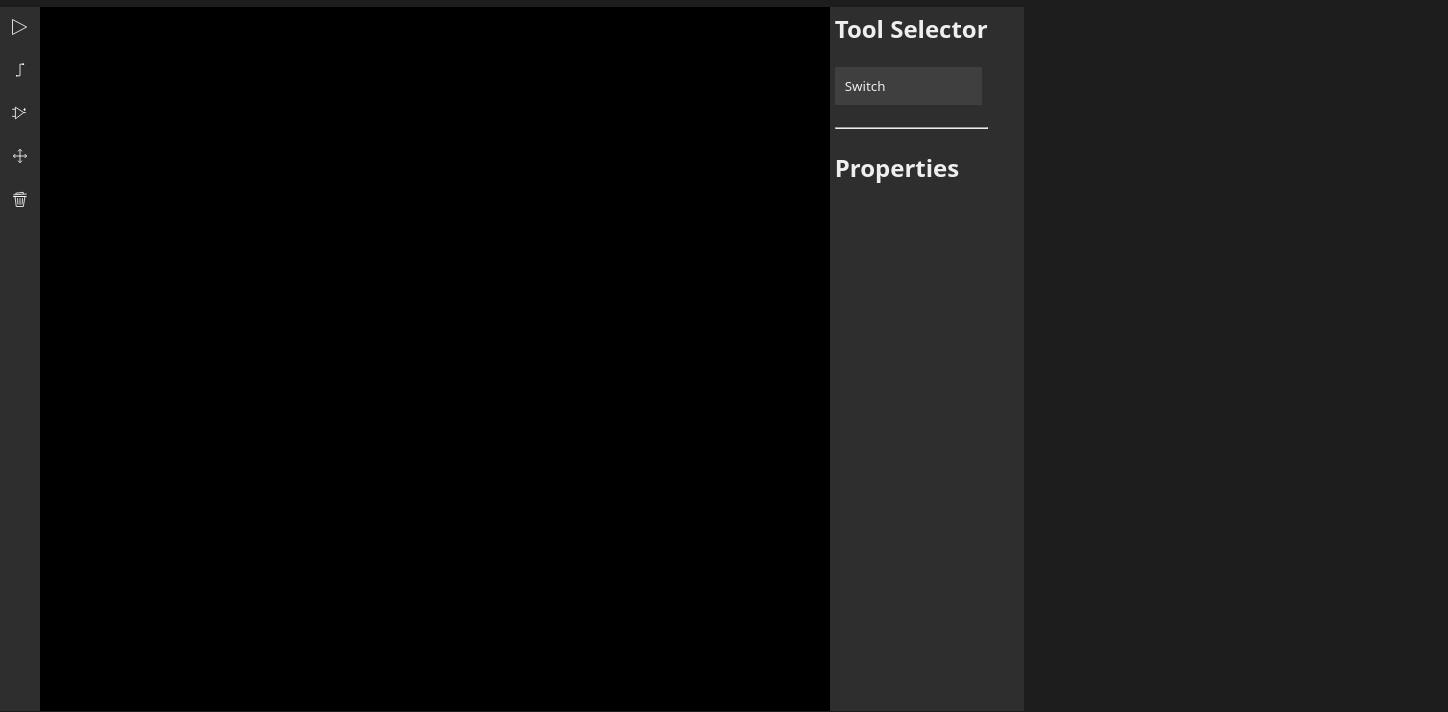
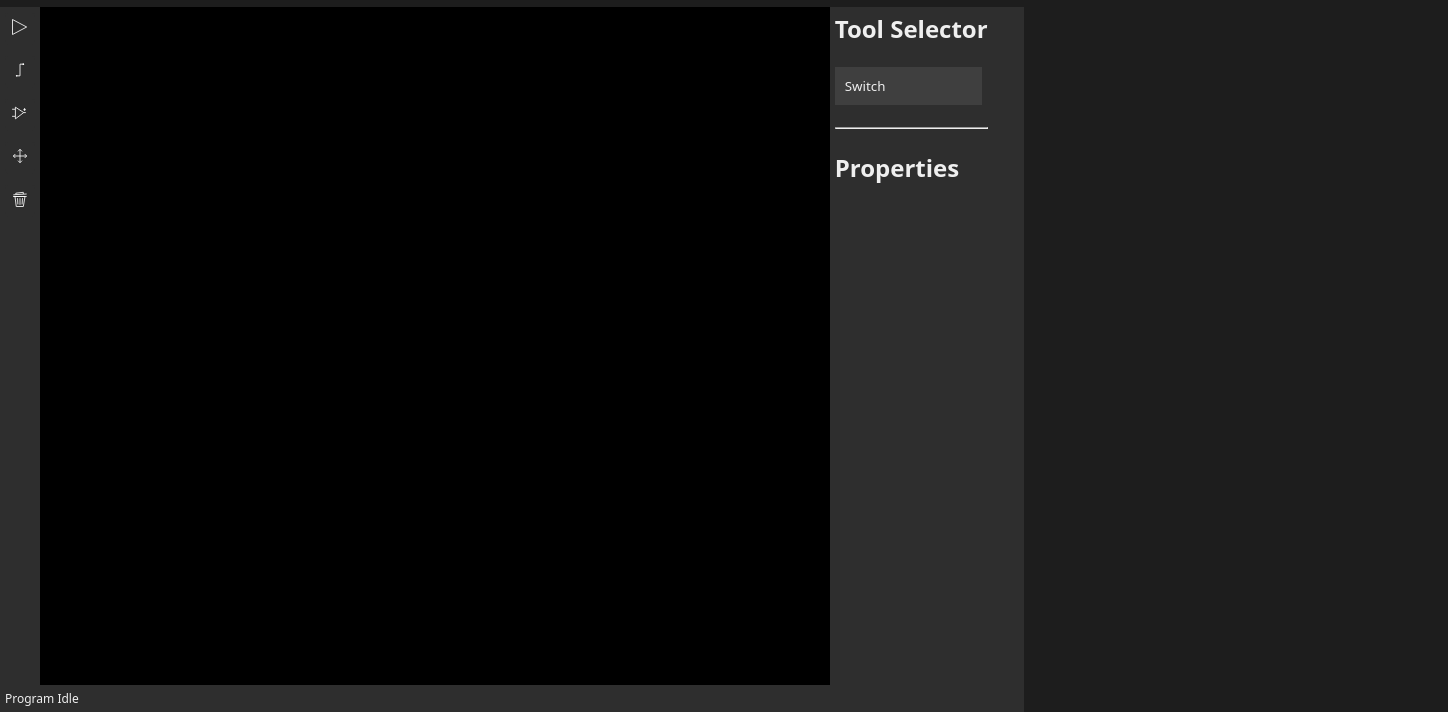
Before and after one commit to SerialDesignatorN/sunset, an Electron app: page src/html/index.html in a window 1024 px wide. Shown: the part 90-802 px from the top of the page, 1448 px wide, since content can reach past the window. Drawn offline with Linux system fonts and the light colour scheme.

Commit message:
Minor style changes

```diff
--- a/src/html/index.html
+++ b/src/html/index.html
@@ -76,6 +76,9 @@
                     </div>
                 </div>
             </div>
+            <footer class="status-bar">
+                <p>Program Idle</p>
+            </footer>
         </div>
         <script src="../js/WindowHandling.js"></script>
         <script src="../js/LinkToShell.js"></script>
--- a/src/styles/index.css
+++ b/src/styles/index.css
@@ -89,7 +89,7 @@ small {
     display: flex;
     padding: 5px;
     flex: 1;
-    height: calc(100vh - 106px);
+    height: calc(100vh - 132px);
     max-width: fit-content;
     background-color: var(--secondary);
 }
@@ -127,7 +127,7 @@ small {
     width: 18%;
     overflow-x: hidden;
     overflow-y: scroll;
-    height: calc(100vh - 106px);
+    height: calc(100vh - 132px);
     padding: 5px;
     background-color: var(--secondary);
 }
@@ -178,3 +178,8 @@ small {
 .submit-form:hover {
     background-color: var(--tertiary);
 }
+.status-bar {
+    padding: 5px;
+    background-color: var(--secondary);
+    font-size: 9pt;
+}
```
